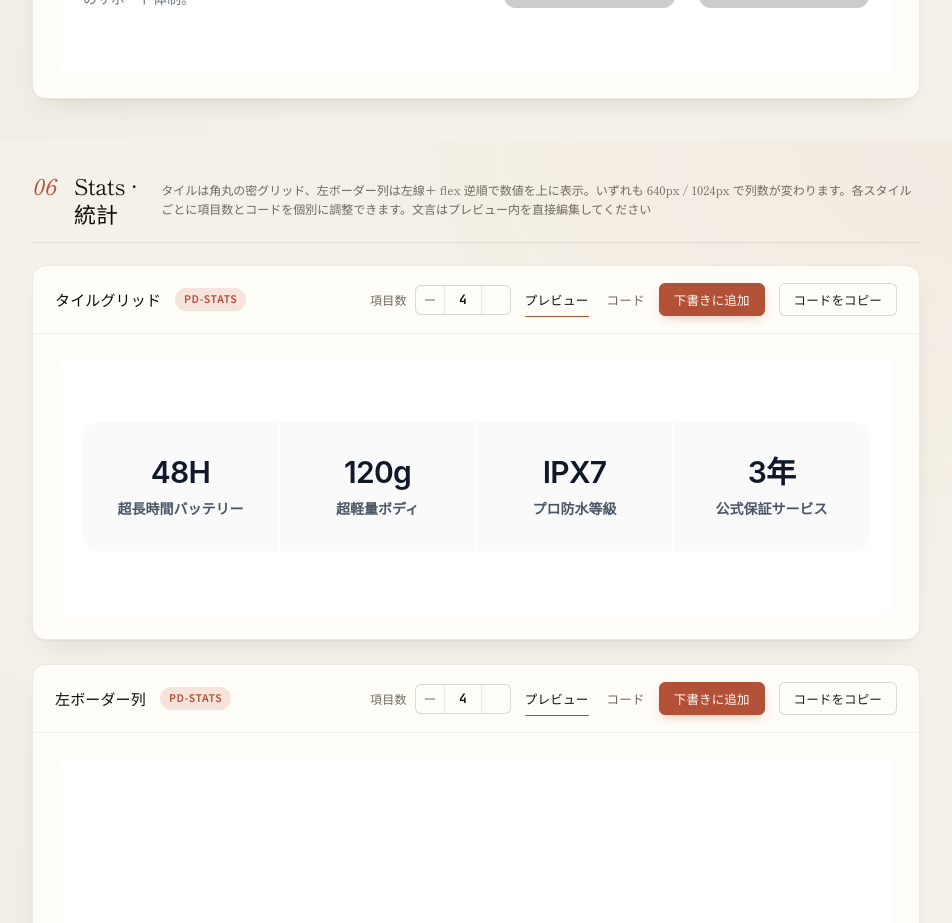
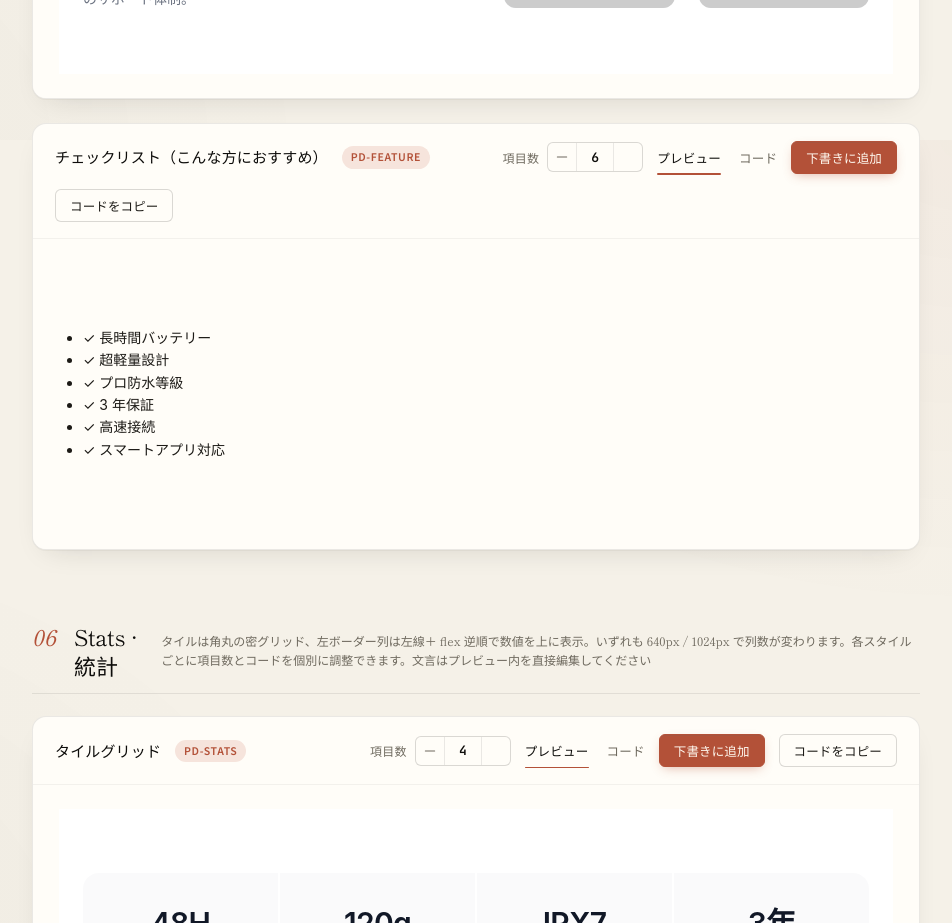
Before and after one commit to navic-nagoya/content-templates, a Vue app: page / in a window 1280 px wide. Shown: the part 10260-11183 px from the top of the page, without its empty margins (304-1256 px from the left). Built offline with nearby package versions, Linux system fonts and the light colour scheme.

Commit message:
feat: Add checklist variant to FeatureSection and update related templates for enhanced feature display options

```diff
--- a/src/components/sections/FeatureSection.vue
+++ b/src/components/sections/FeatureSection.vue
@@ -12,7 +12,8 @@ const counts = reactive({
   specGrid: 6,
   stackedMedia: 3,
   heroAside: 4,
-  detailGallery: 4
+  detailGallery: 4,
+  checklist: 6
 })
 const items = reactive(Array.from({ length: 6 }, (_, i) => ({ ...defaultFeatureItem(i) })))
 
@@ -27,7 +28,8 @@ function syncedItems() {
     counts.specGrid,
     counts.stackedMedia,
     counts.heroAside,
-    counts.detailGallery
+    counts.detailGallery,
+    counts.checklist
   )
   if (items.length < n) {
     for (let i = items.length; i < n; i++) items.push(defaultFeatureItem(i))
--- a/src/templates/feature.js
+++ b/src/templates/feature.js
@@ -46,7 +46,8 @@ const VARIANT_CLASS = {
   specGrid: 'pd-feature--spec-grid',
   stackedMedia: 'pd-feature--stacked-media',
   heroAside: 'pd-feature--hero-aside',
-  detailGallery: 'pd-feature--detail-gallery'
+  detailGallery: 'pd-feature--detail-gallery',
+  checklist: 'pd-feature--checklist'
 }
 
 /** Gallery labels; `id` is passed to renderFeature({ variant }). */
@@ -58,7 +59,8 @@ export const FEATURE_VARIANTS = [
   { id: 'specGrid', label: '文案＋仕様／画像2×2' },
   { id: 'stackedMedia', label: '大画像＋テキストの積み重ね' },
   { id: 'heroAside', label: '半幅ヒーロー＋サイド仕様' },
-  { id: 'detailGallery', label: 'メイン画像＋サムネ＋仕様' }
+  { id: 'detailGallery', label: 'メイン画像＋サムネ＋仕様' },
+  { id: 'checklist', label: 'チェックリスト（こんな方におすすめ）' }
 ]
 
 /** Build item list: trim to n, pad with defaults, or synthesize when empty. */
@@ -95,6 +97,7 @@ export function renderFeature({ count = 3, items = [], variant = 'cards', split
   if (variant === 'stackedMedia') return renderStackedMedia(list, mod, mergedSplit)
   if (variant === 'heroAside') return renderHeroAside(list, mod, mergedSplit)
   if (variant === 'detailGallery') return renderDetailGallery(list, mod, mergedSplit)
+  if (variant === 'checklist') return renderChecklist(list, mod)
   return renderCards(list, mod)
 }
 
@@ -297,6 +300,25 @@ ${indent(dlHtml, 8)}
 </section>`
 }
 
+/** Checklist: ✓ mark + single-line title, 1–2 column list. desc is intentionally dropped. */
+function renderChecklist(list, mod) {
+  const colsD = Math.min(list.length, 2)
+  const itemsHtml = list
+    .map(
+      (item) => `<li class="pd-feature__check-item">
+  <span class="pd-feature__check-mark" aria-hidden="true">&#10003;</span>
+  <span class="pd-feature__check-text">${esc(item.title || '')}</span>
+</li>`
+    )
+    .join('\n')
+
+  return `<section class="pd-section pd-feature ${mod}">
+  <ul class="pd-feature__check-list" style="--cols-d:${colsD};">
+${indent(itemsHtml, 4)}
+  </ul>
+</section>`
+}
+
 /** Main square image + 2 thumbs + spec list (product-feature-09 style). */
 function renderDetailGallery(list, mod, s) {
   const padded = listPadded(3, list)
```
